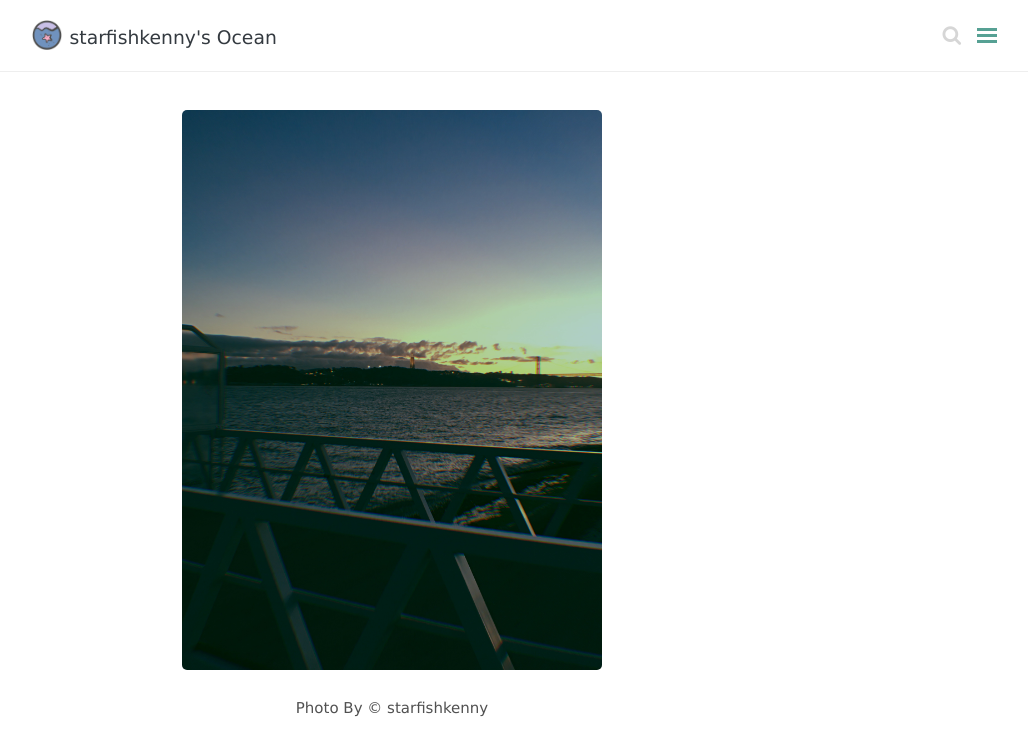
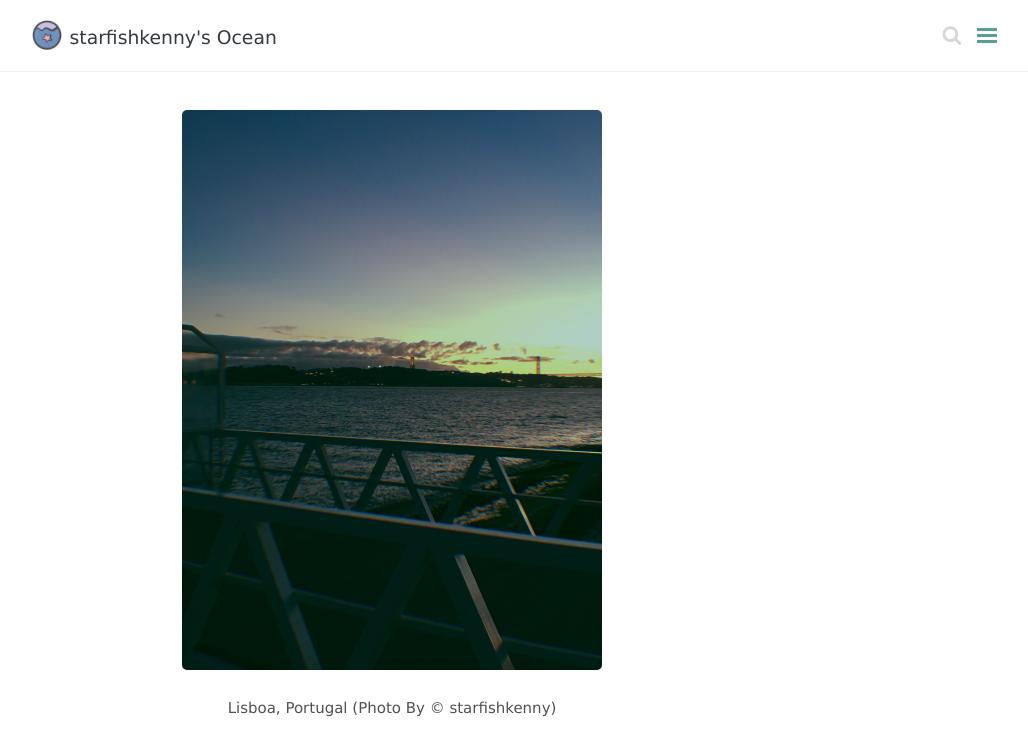
Before and after one commit to starfishkenny/starfishkenny.github.io, a Jekyll site: the page built from index.html, in a window 1280 px wide. Shown: the top 756 px of the page, without its empty margins (248-1276 px from the left). Built offline with Jekyll 4.4.1, drawn with Linux system fonts in a browser that asks for light colours; nearby versions of some CDN libraries; comment, search, counter and statistics services are not loaded.

Commit message:
updated caption

```diff
--- a/_config.yml
+++ b/_config.yml
@@ -61,7 +61,7 @@ category_page: '/blog/categories/'
 
 hero:
   image: /public/img/european_sea.jpg
-  caption: Photo By &copy; starfishkenny</a>
+  caption: Lisboa, Portugal (Photo By &copy; starfishkenny)
 
 # Puglins
 mathjax: true # whether support mathjax
```
